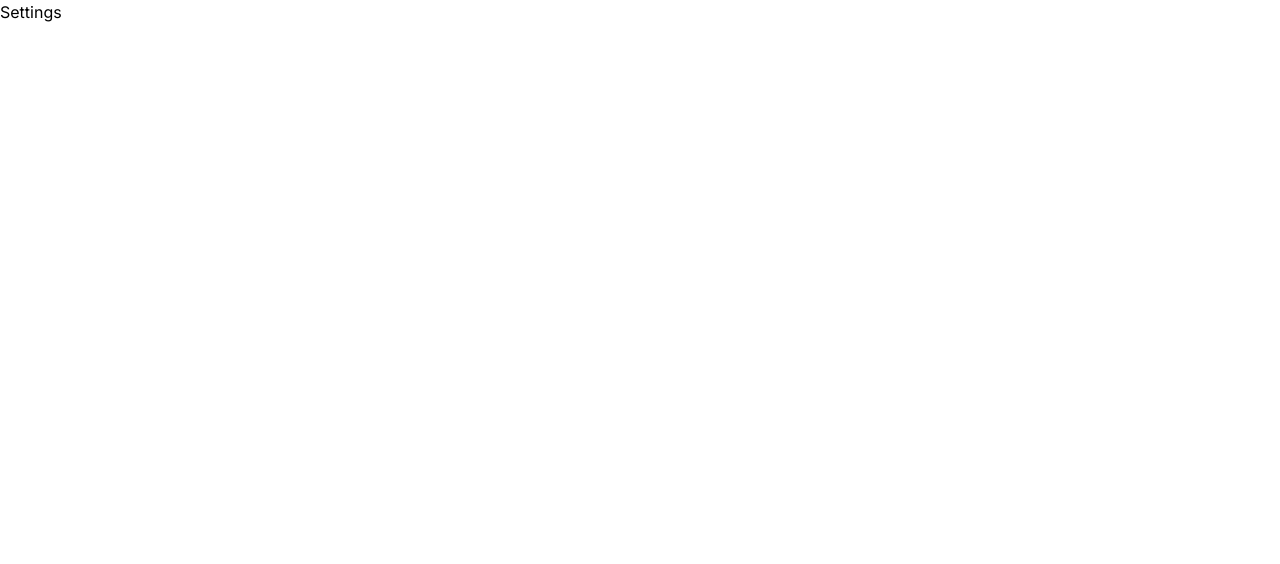
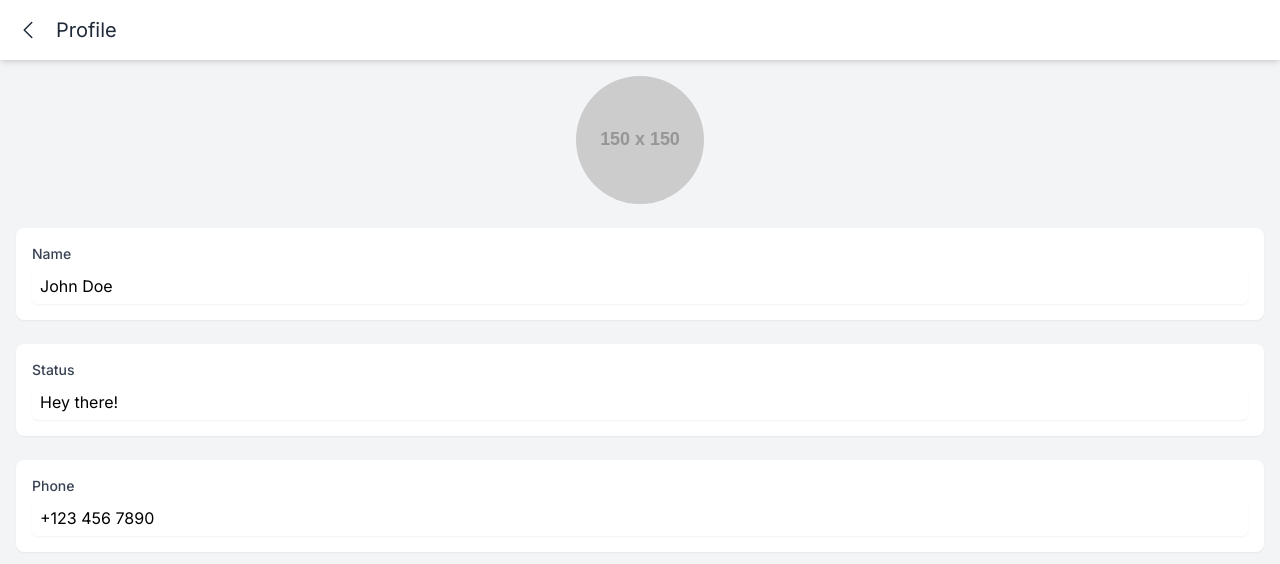
Before and after one commit to akvo/rag-doll, a Next.js app in the folder frontend/: page /settings in a window 1280 px wide. Shown: the top 564 px of the page. Built offline with nearby package versions, Linux system fonts and the light colour scheme.

Commit message:
[#11] Initial settings page

```diff
--- a/frontend/src/app/(auth)/(with-auth-layout)/login/page.js
+++ b/frontend/src/app/(auth)/(with-auth-layout)/login/page.js
@@ -44,7 +44,7 @@ const Login = () => {
               type="phone"
               autoComplete="phone"
               required
-              className="block w-full rounded-md border-0 py-1.5 text-gray-900 shadow-sm ring-1 ring-inset ring-gray-300 placeholder:text-gray-400 focus:ring-2 focus:ring-inset focus:ring-gray-500 sm:text-sm sm:leading-6"
+              className="block w-full rounded-md border-0 py-1.5 px-2 text-gray-900 shadow-sm ring-1 ring-inset ring-gray-300 placeholder:text-gray-400 focus:ring-2 focus:ring-inset focus:ring-gray-500 sm:text-sm sm:leading-6"
             />
           </div>
         </div>
--- a/frontend/src/app/(auth)/(with-auth-layout)/register/page.js
+++ b/frontend/src/app/(auth)/(with-auth-layout)/register/page.js
@@ -18,7 +18,7 @@ const Register = () => {
               type="name"
               autoComplete="name"
               required
-              className="block w-full rounded-md border-0 py-1.5 text-gray-900 shadow-sm ring-1 ring-inset ring-gray-300 placeholder:text-gray-400 focus:ring-2 focus:ring-inset focus:ring-gray-500 sm:text-sm sm:leading-6"
+              className="block w-full rounded-md border-0 py-1.5 px-2 text-gray-900 shadow-sm ring-1 ring-inset ring-gray-300 placeholder:text-gray-400 focus:ring-2 focus:ring-inset focus:ring-gray-500 sm:text-sm sm:leading-6"
             />
           </div>
         </div>
@@ -37,7 +37,7 @@ const Register = () => {
               type="phone"
               autoComplete="phone"
               required
-              className="block w-full rounded-md border-0 py-1.5 text-gray-900 shadow-sm ring-1 ring-inset ring-gray-300 placeholder:text-gray-400 focus:ring-2 focus:ring-inset focus:ring-gray-500 sm:text-sm sm:leading-6"
+              className="block w-full rounded-md border-0 py-1.5 px-2 text-gray-900 shadow-sm ring-1 ring-inset ring-gray-300 placeholder:text-gray-400 focus:ring-2 focus:ring-inset focus:ring-gray-500 sm:text-sm sm:leading-6"
             />
           </div>
         </div>
--- a/frontend/src/app/settings/page.js
+++ b/frontend/src/app/settings/page.js
@@ -5,7 +5,85 @@ const Settings = () => {
   const user = useUserContext();
   console.log(user, "USER");
 
-  return <div>Settings</div>;
+  return (
+    <div className="min-h-screen bg-gray-100">
+      <div className="sticky top-0 bg-white shadow-md p-4">
+        <div className="flex items-center">
+          <svg
+            xmlns="http://www.w3.org/2000/svg"
+            fill="none"
+            viewBox="0 0 24 24"
+            strokeWidth={1.5}
+            stroke="currentColor"
+            className="w-6 h-6 text-gray-800 cursor-pointer"
+          >
+            <path
+              strokeLinecap="round"
+              strokeLinejoin="round"
+              d="M15.75 19.5 8.25 12l7.5-7.5"
+            />
+          </svg>
+          <h2 className="ml-4 text-xl text-gray-800">Profile</h2>
+        </div>
+      </div>
+      <div className="p-4">
+        <div className="flex justify-center mb-6">
+          <img
+            className="h-32 w-32 rounded-full"
+            src="https://via.placeholder.com/150"
+            alt="User Avatar"
+          />
+        </div>
+        <div className="space-y-6">
+          <div className="bg-white p-4 rounded-lg shadow-sm">
+            <label
+              htmlFor="name"
+              className="block text-sm font-medium text-gray-700"
+            >
+              Name
+            </label>
+            <input
+              id="name"
+              name="name"
+              type="text"
+              defaultValue="John Doe"
+              className="mt-1 py-1.5 px-2 block w-full rounded-md border-gray-300 shadow-sm focus:border-green-500 focus:ring focus:ring-green-500 focus:ring-opacity-50"
+            />
+          </div>
+          <div className="bg-white p-4 rounded-lg shadow-sm">
+            <label
+              htmlFor="status"
+              className="block text-sm font-medium text-gray-700"
+            >
+              Status
+            </label>
+            <input
+              id="status"
+              name="status"
+              type="text"
+              defaultValue="Hey there!"
+              className="mt-1 py-1.5 px-2 block w-full rounded-md border-gray-300 shadow-sm focus:border-green-500 focus:ring focus:ring-green-500 focus:ring-opacity-50"
+            />
+          </div>
+          <div className="bg-white p-4 rounded-lg shadow-sm">
+            <label
+              htmlFor="phone"
+              className="block text-sm font-medium text-gray-700"
+            >
+              Phone
+            </label>
+            <input
+              id="phone"
+              name="phone"
+              type="text"
+              defaultValue="+123 456 7890"
+              className="mt-1 py-1.5 px-2 block w-full rounded-md border-gray-300 shadow-sm focus:border-green-500 focus:ring focus:ring-green-500 focus:ring-opacity-50"
+            />
+          </div>
+        </div>
+      </div>
+    </div>
+  );
 };
 
 export default Settings;
```
